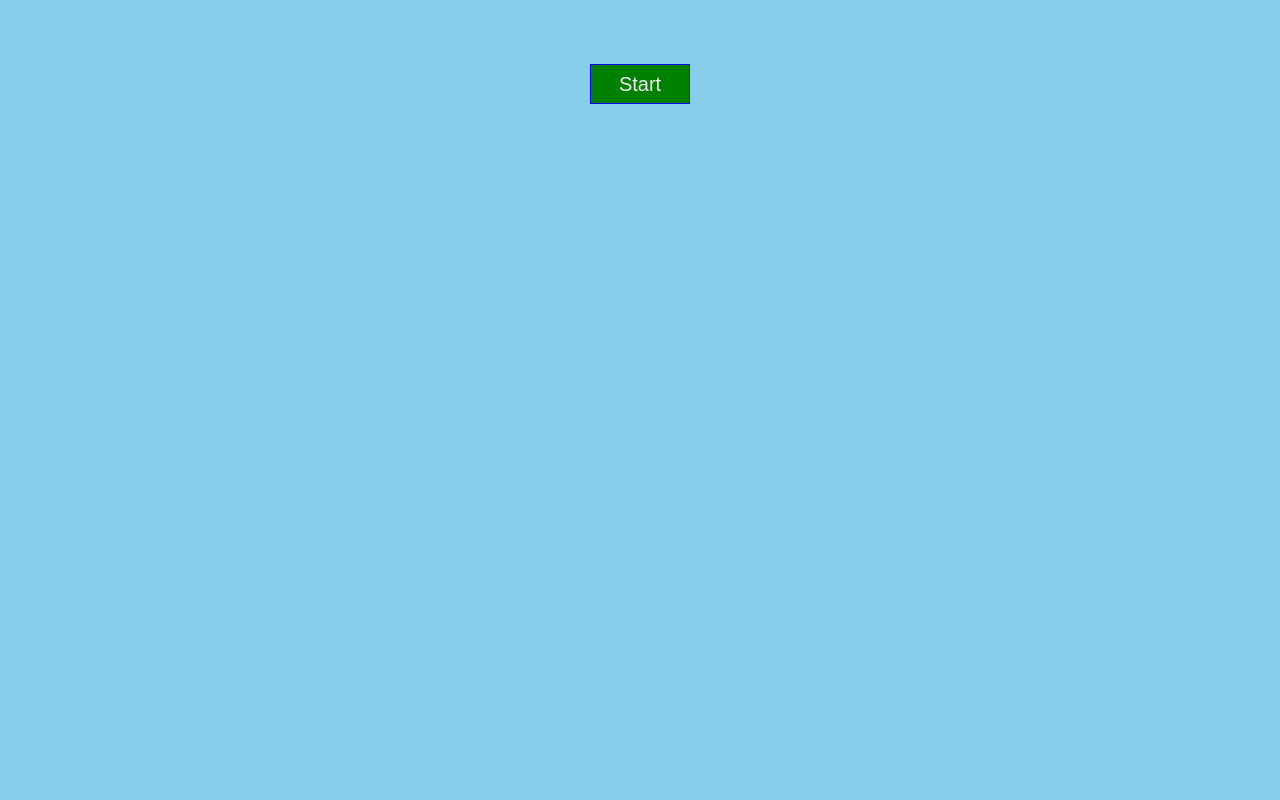
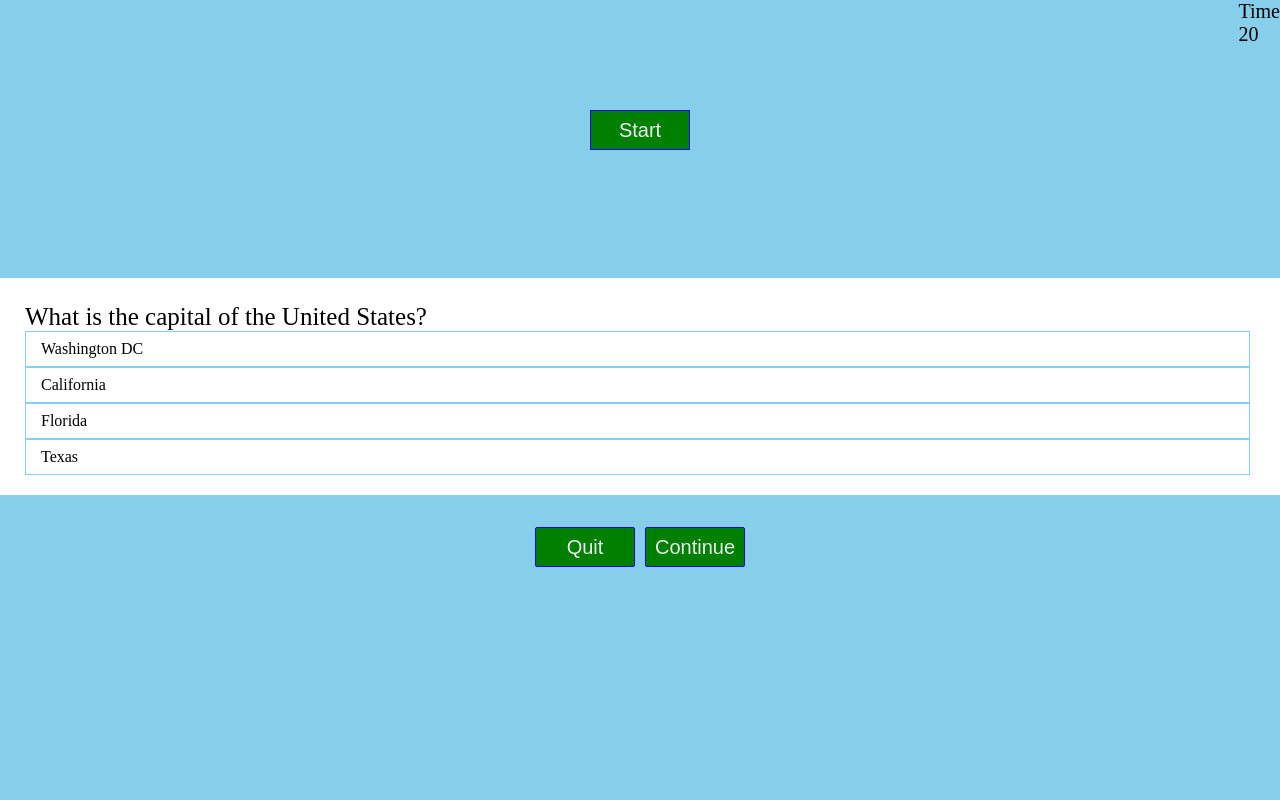
Before and after one commit to Sanni-2/Quiz1, a plain HTML site: page index.html in a window 1280 px wide. Shown: the top 800 px of the page. Drawn offline with Linux system fonts and the light colour scheme.

Commit message:
styles completed

```diff
--- a/index.html
+++ b/index.html
@@ -8,11 +8,45 @@
     <link rel="stylesheet" href="styles.css">
 </head>
 <body>
+    <div class="quiz">
+        <header>
+            <div class="time">
+                <div class="time_word">Time</div>
+                <div class="time_count">20</div>
+            </div>
+        </header>
+
+
+    </div>
+
+
+
+
+
     <div class="clicks">
         <div class="startButton"><button>Start</button></div>
+        <div>
+            <main>
+                <div class="question">
+                    <span>What is the capital of the United States?</span>
+                </div>
+                <div class="option">
+                    <span>Washington DC</span>
+                </div>
+                <div class="option">
+                    <span>California</span>
+                </div>
+                <div class="option">
+                    <span>Florida</span>
+                </div>
+                <div class="option">
+                    <span>Texas</span>
+                </div>
+            </main>
+        </div>
         <div class="buttons">
             <button class="quit">Quit</button>
-            <button class="next">continue</button>
+            <button class="next">Continue</button>
         </div>
     </div>
 
--- a/styles.css
+++ b/styles.css
@@ -12,7 +12,7 @@ body {
 
 .startButton {
     margin-top: 5%;
-    margin-bottom: 100%;
+    margin-bottom: 10%;
     display: flex;
     justify-content: center;
 }
@@ -63,3 +63,33 @@ body {
 .buttons button.quit:hover {
     color: skyblue
 }
+
+
+
+
+.quiz {
+    font-size: 20px;
+    display: flex;
+    justify-content: flex-end;
+}
+
+
+main {
+    padding: 25px 30px 20px 25px;
+    background: white;
+}
+
+
+.clicks main .question {
+    font-size: 25px;
+}
+
+
+.clicks main .option {
+    padding:  8px 15px;
+    border: 1px solid skyblue;
+}
+
+.clicks main .option:hover{
+    color: skyblue;
+}
```
